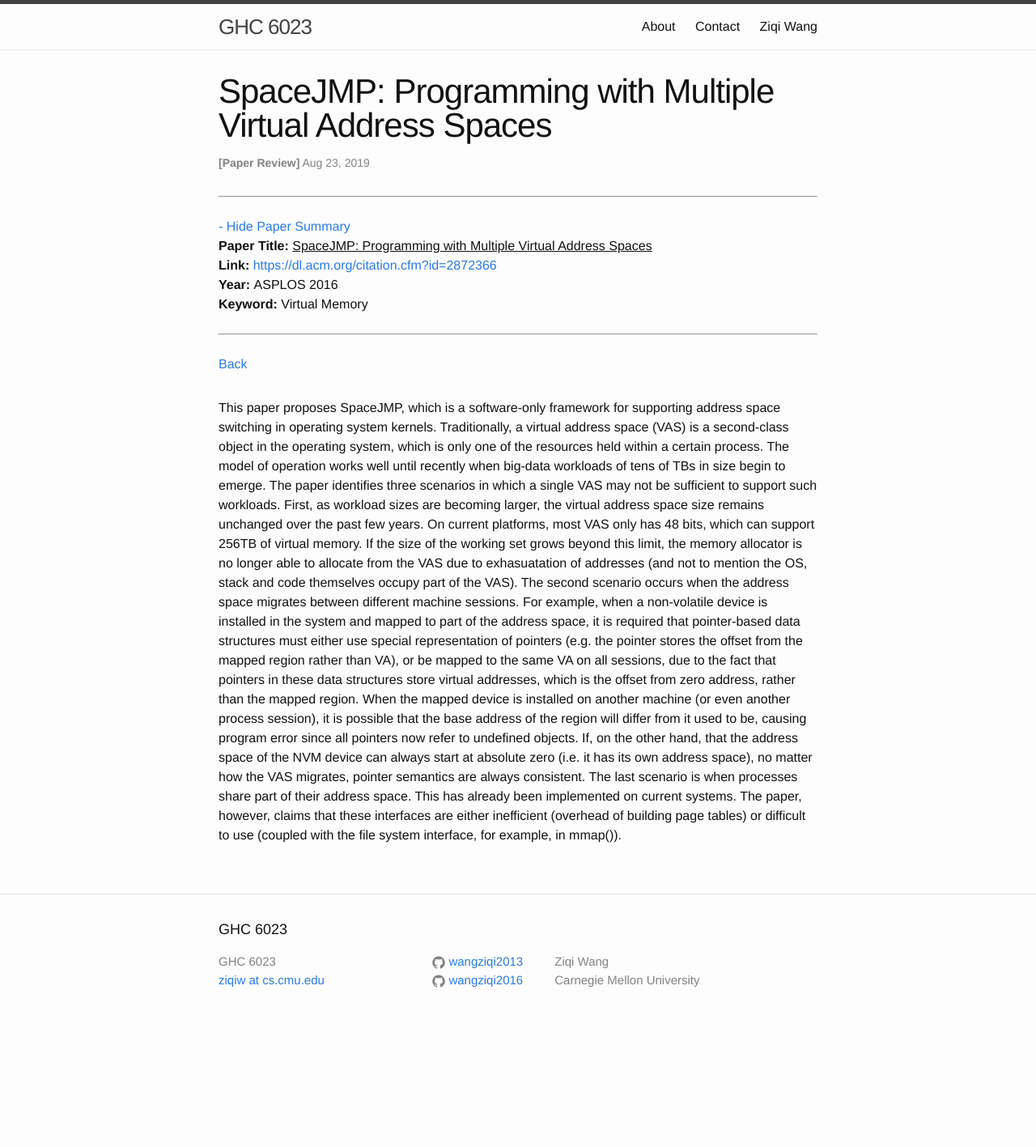
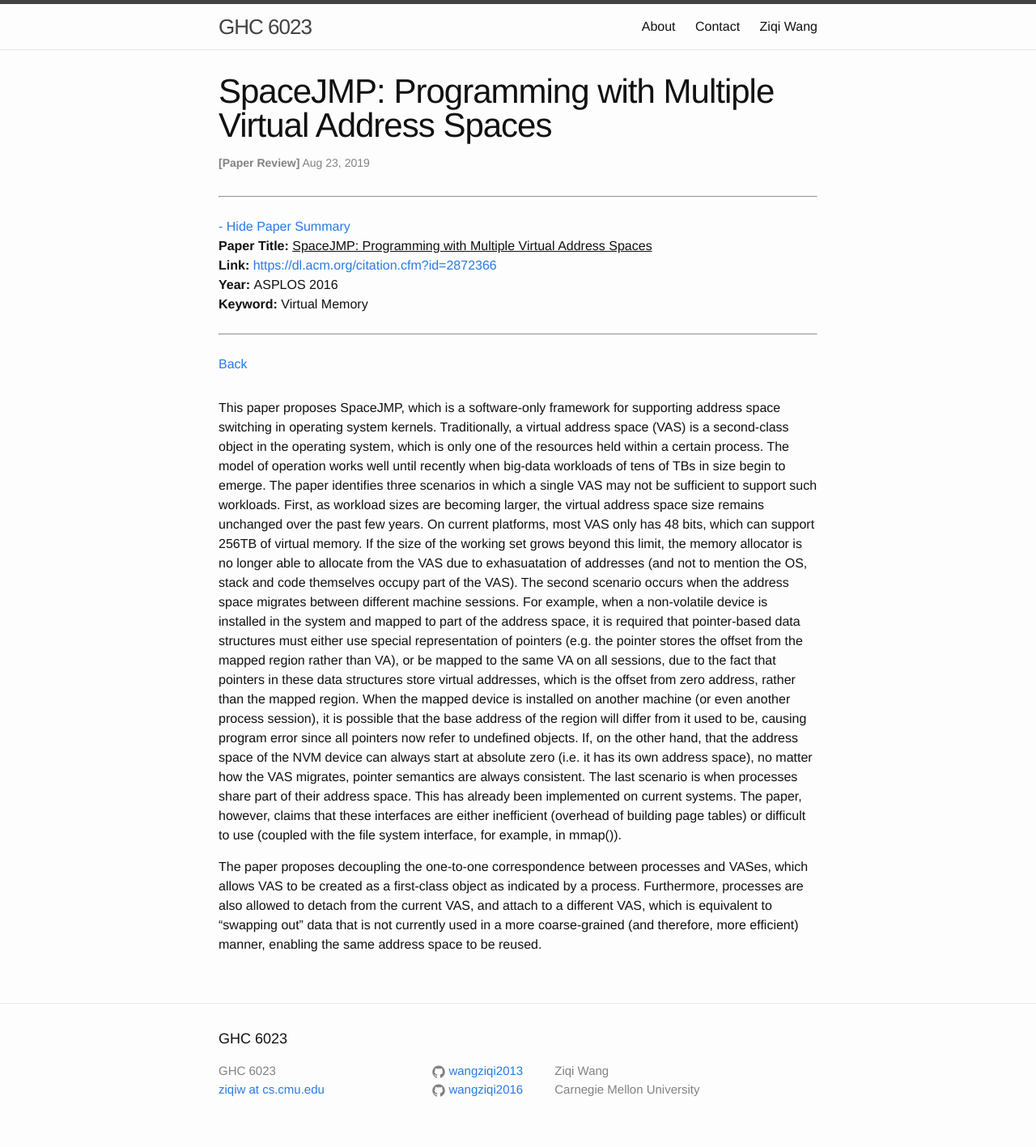
Before and after one commit to wangziqi2013/wangziqi2013.github.io, a Jekyll site: the page built from _posts/2019-08-23-SpaceJMP.markdown, in a window 1280 px wide. Shown: the whole page at 81% size. Built offline with Jekyll 4.4.1, drawn with Linux system fonts in a browser that asks for light colours; before the commit the page ends 1282 px from its top, so only the background shows below that.

Commit message:
Adding proposal

```diff
--- a/_posts/2019-08-23-SpaceJMP.markdown
+++ b/_posts/2019-08-23-SpaceJMP.markdown
@@ -33,3 +33,8 @@ address space), no matter how the VAS migrates, pointer semantics are always con
 processes share part of their address space. This has already been implemented on current systems. The paper, however,
 claims that these interfaces are either inefficient (overhead of building page tables) or difficult to use (coupled with
 the file system interface, for example, in mmap()).
+
+The paper proposes decoupling the one-to-one correspondence between processes and VASes, which allows VAS to be created
+as a first-class object as indicated by a process. Furthermore, processes are also allowed to detach from the current
+VAS, and attach to a different VAS, which is equivalent to "swapping out" data that is not currently used in a more
+coarse-grained (and therefore, more efficient) manner, enabling the same address space to be reused.
```
